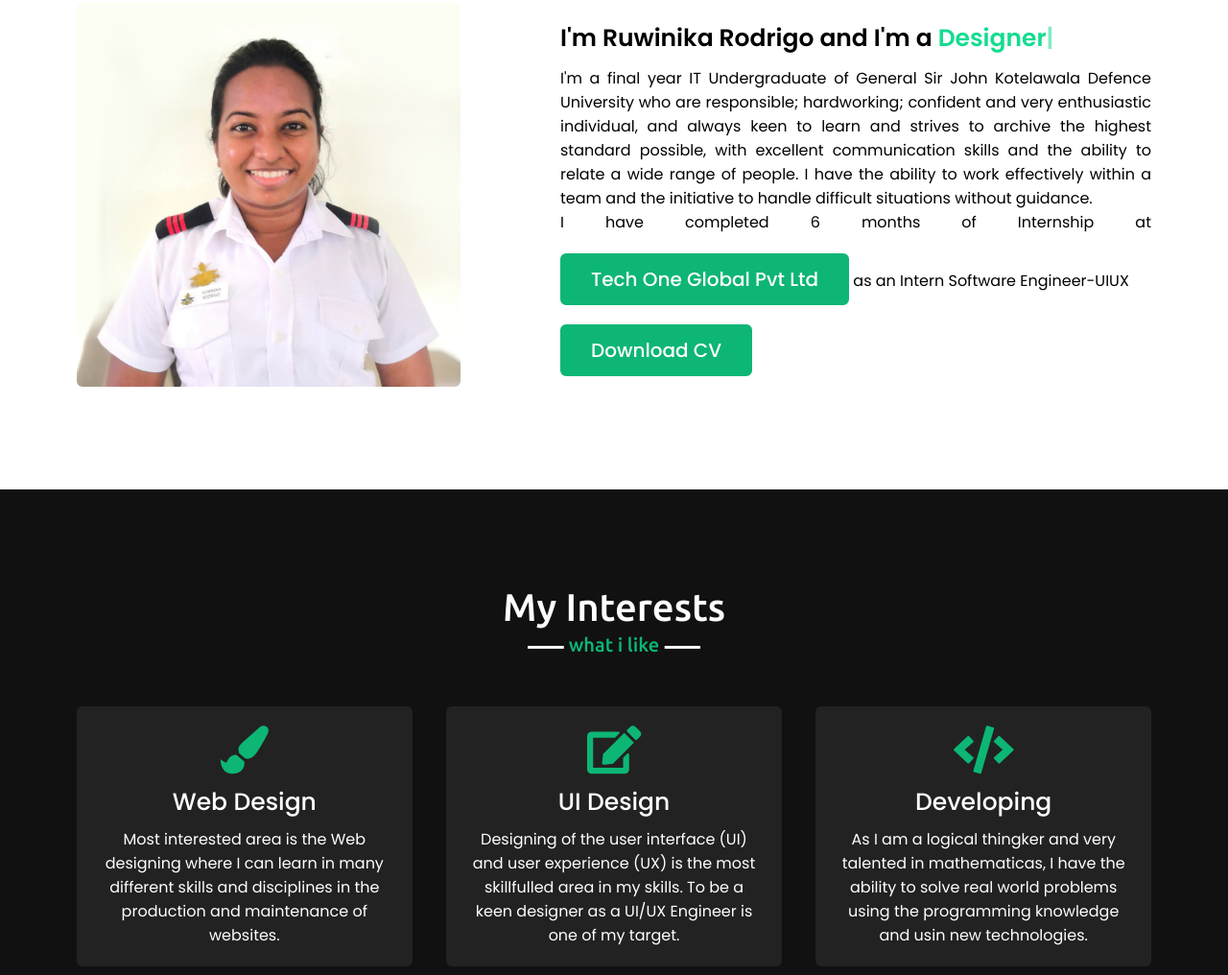
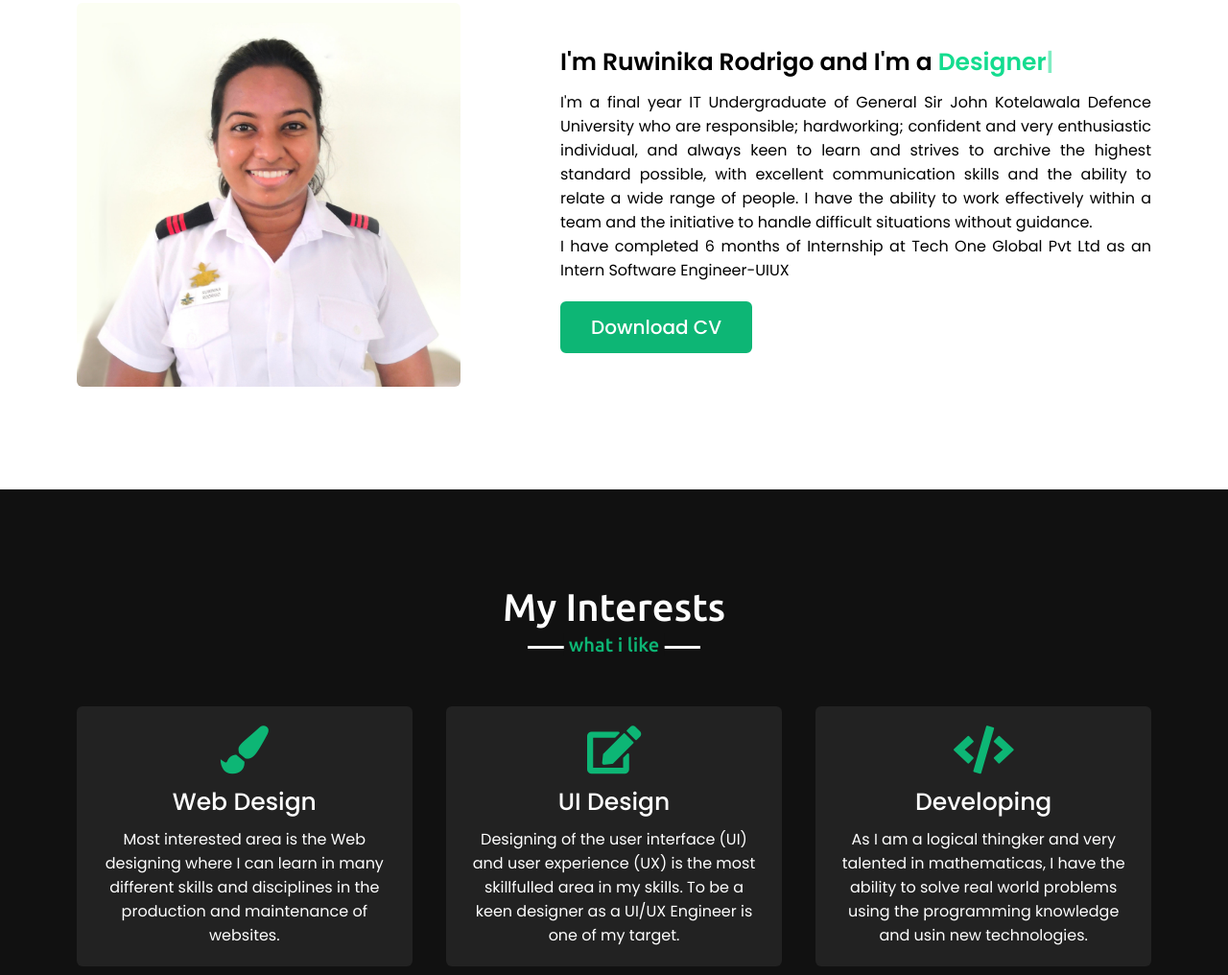
Before and after one commit to ruwinika97/I-m-Ruwinika-Rodrigo, a plain HTML site: page index.html in a window 1280 px wide. Shown: the part 1023-2039 px from the top of the page at 96% size. Drawn offline with nearby package versions, Linux system fonts and the light colour scheme.

Commit message:
removed techone link

```diff
--- a/index.html
+++ b/index.html
@@ -86,7 +86,7 @@
                         initiative to handle difficult situations
                         without guidance.
                         </p>
-                    <p>I have completed 6 months of Internship at <a href="https://techoneglobal.com/" target="blank">Tech One Global Pvt Ltd</a> as an Intern Software Engineer-UIUX</p>
+                    <p>I have completed 6 months of Internship at Tech One Global Pvt Ltd as an Intern Software Engineer-UIUX</p>
                     <a href="Ruwinika Rodrigo - CV (1).pdf" target="_blank">Download CV</a>
                 </div>
             </div>
```
